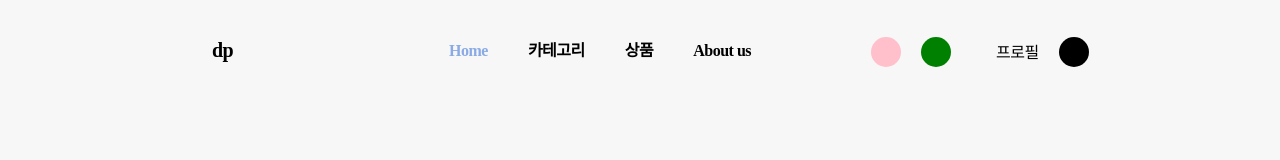
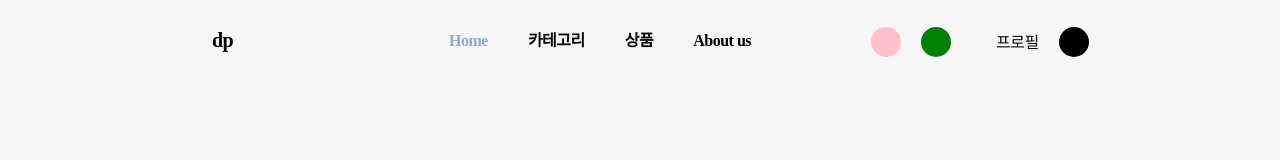
Before and after one commit to Project-TMusic/dp_frontend, a React (Create React App) app: page /about in a window 1280 px wide. Shown: the top 160 px of the page. Built offline with nearby package versions, Linux system fonts and the light colour scheme; a web font is replaced by a local one.

Commit message:
Revise: height

```diff
--- a/src/components/common/Navbar/styled.ts
+++ b/src/components/common/Navbar/styled.ts
@@ -5,8 +5,7 @@ export const NavbarContainer = styled.div<{ scrollPosition: boolean }>`
   position: fixed;
   z-index: 100;
   width: 100%;
-  padding-top: 2rem;
-  padding-bottom: 1rem;
+  padding-top: 1rem;
   top: 0;
   display: flex;
   background-color: #f7f7f7;
```
